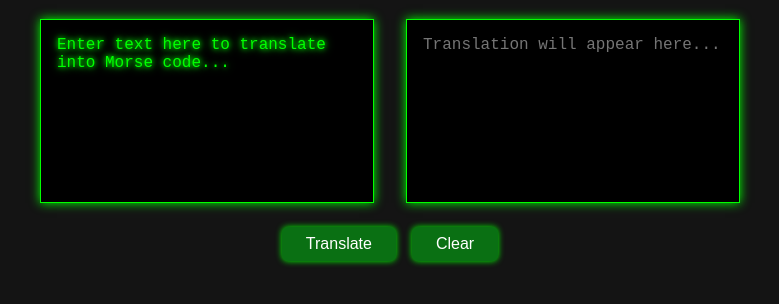
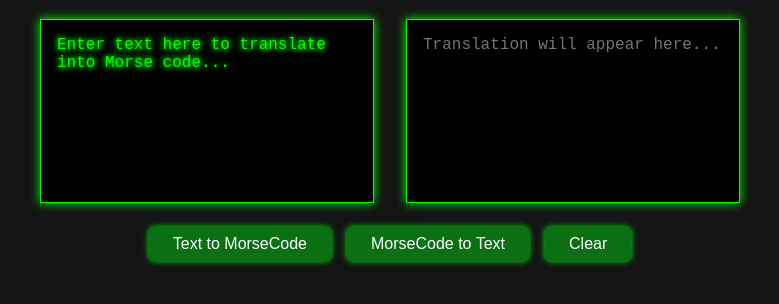
Before and after one commit to Ayanda-Radebe/Morse-Code-Translator, a plain HTML site: page index.html in a window 1280 px wide. Shown: the part 304-608 px from the top of the page, without its empty margins (250-1029 px from the left). Drawn offline with Linux system fonts and the light colour scheme.

Commit message:
Added two translator buttons

```diff
--- a/index.html
+++ b/index.html
@@ -16,8 +16,10 @@
   </div>
 
   <div class="button-group">
-    <button onclick="translateToMorse()">Translate</button>
+    <button onclick="translateToMorse()">Text to MorseCode</button>
+    <button onclick="translateToText()">MorseCode to Text</button>
     <button onclick="clearFields()">Clear</button>
+
   </div>
 </div>
 
```
Also changed, not shown: script.js (line endings or trailing spaces).
